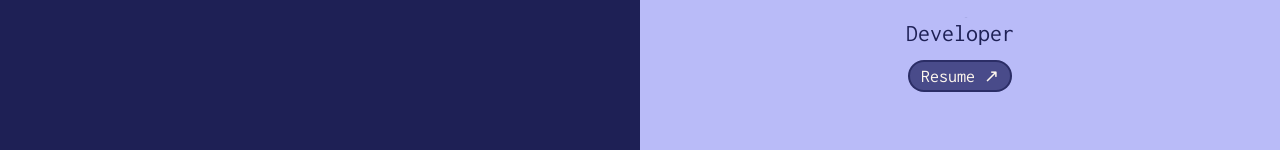
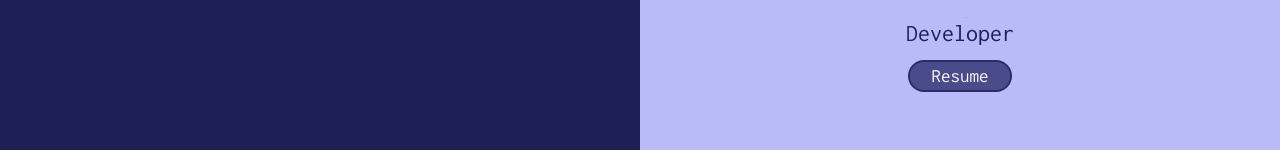
Before and after one commit to kbrqin/kbrqin.github.io, a React (Create React App) app: page / in a window 1280 px wide. Shown: the part 256-406 px from the top of the page. Built offline with nearby package versions, Linux system fonts and the light colour scheme.

Commit message:
updated first resume button

```diff
--- a/src/components/intro/Intro.jsx
+++ b/src/components/intro/Intro.jsx
@@ -1,3 +1,4 @@
+import Resume from '../resume/Resume';
 import './intro.css';
 
 const Intro = () => {
@@ -12,7 +13,7 @@ const Intro = () => {
                         <div className='i-title'>Designer</div>
                     </div>
                 </div>
-                <div className='i-resume-button'>Resume ↗</div>
+                <div className='i-resume-button'><Resume/></div>
             </div>
         </div>
     )
--- a/src/components/intro/intro.css
+++ b/src/components/intro/intro.css
@@ -70,9 +70,33 @@
     border-radius: 30px;
     height: 28px;
     width: 100px;
-    font-size: 18px;
+    font-size: 19px;
     font-weight: 100;
     display: flex;
     align-items: center;
     justify-content: center;
 }
+
+a:link {
+    color: var(--textwhite);
+    background-color: transparent;
+    text-decoration: none;
+    }
+
+    a:visited {
+    color: var(--textwhite);
+    background-color: transparent;
+    text-decoration: none;
+    }
+
+    a:hover {
+    color: var(--textwhite);
+    background-color: transparent;
+    text-decoration: underline;
+    }
+
+    a:active {
+    color: var(--textwhite);
+    background-color: transparent;
+    text-decoration: none;
+    }
```
